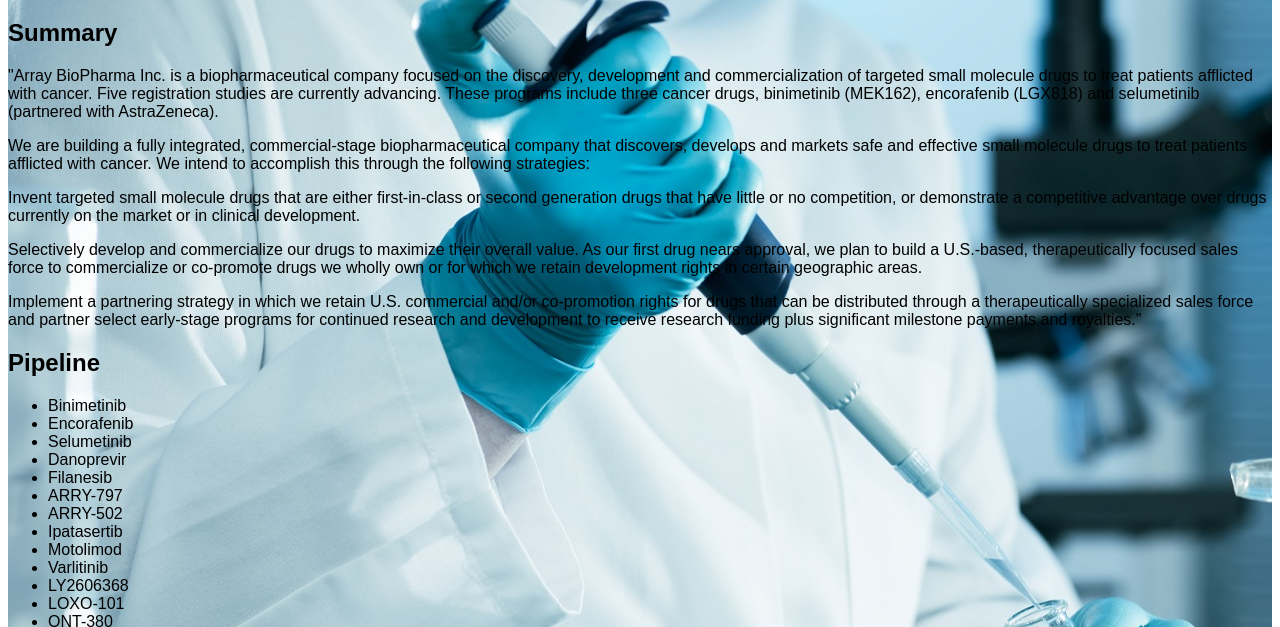
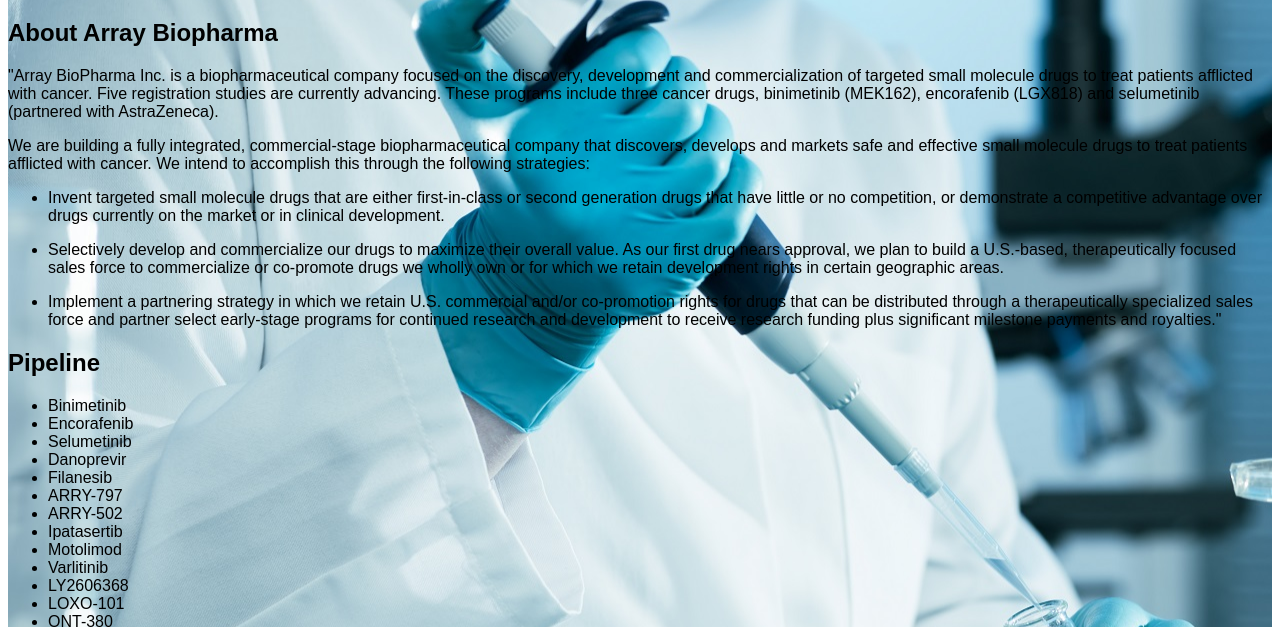
Before and after one commit to ptangphao/ptangphao.github.io, a plain HTML site: page index.html in a window 1280 px wide. Shown: the part 173-800 px from the top of the page. Drawn offline with Linux system fonts and the light colour scheme.

Commit message:
add bullet points

```diff
--- a/index.html
+++ b/index.html
@@ -27,12 +27,20 @@
 			</nav>
 	</div>
 	<h1>Array Biopharma Summary</h1>
-	<h2>Summary</h2>
+	<h2 id="abouthead">About Array Biopharma</h2>
 	<p>"Array BioPharma Inc. is a biopharmaceutical company focused on the discovery, development and commercialization of targeted small molecule drugs to treat patients afflicted with cancer.  Five registration studies are currently advancing. These programs include three cancer drugs, binimetinib (MEK162), encorafenib (LGX818) and selumetinib (partnered with AstraZeneca). </p>
 	<p>	We are building a fully integrated, commercial-stage biopharmaceutical company that discovers, develops and markets safe and effective small molecule drugs to treat patients afflicted with cancer. We intend to accomplish this through the following strategies:</p>
-	<p> Invent targeted small molecule drugs that are either first-in-class or second generation drugs that have little or no competition, or demonstrate a competitive advantage over drugs currently on the market or in clinical development.</p>
-	<p>Selectively develop and commercialize our drugs to maximize their overall value. As our first drug nears approval, we plan to build a U.S.-based, therapeutically focused sales force to commercialize or co-promote drugs we wholly own or for which we retain development rights in certain geographic areas. </p>
-	<p>Implement a partnering strategy in which we retain U.S. commercial and/or co-promotion rights for drugs that can be distributed through a therapeutically specialized sales force and partner select early-stage programs for continued research and development to receive research funding plus significant milestone payments and royalties."</p>
+	<ul>
+		<li>
+			<p> Invent targeted small molecule drugs that are either first-in-class or second generation drugs that have little or no competition, or demonstrate a competitive advantage over drugs currently on the market or in clinical development.</p>
+		</li>
+		<li>
+			<p>Selectively develop and commercialize our drugs to maximize their overall value. As our first drug nears approval, we plan to build a U.S.-based, therapeutically focused sales force to commercialize or co-promote drugs we wholly own or for which we retain development rights in certain geographic areas. </p>
+		</li>
+		<li>
+			<p>Implement a partnering strategy in which we retain U.S. commercial and/or co-promotion rights for drugs that can be distributed through a therapeutically specialized sales force and partner select early-stage programs for continued research and development to receive research funding plus significant milestone payments and royalties."</p>
+		</li>
+	</ul>
 	<div id = "pipeline">
 		<h2>Pipeline</h2>
 			<ul>
--- a/style.css
+++ b/style.css
@@ -75,3 +75,7 @@
 .primary-background{
 	background-image:	url("background.jpg");
 }
+
+#abouthead{
+
+}
```
